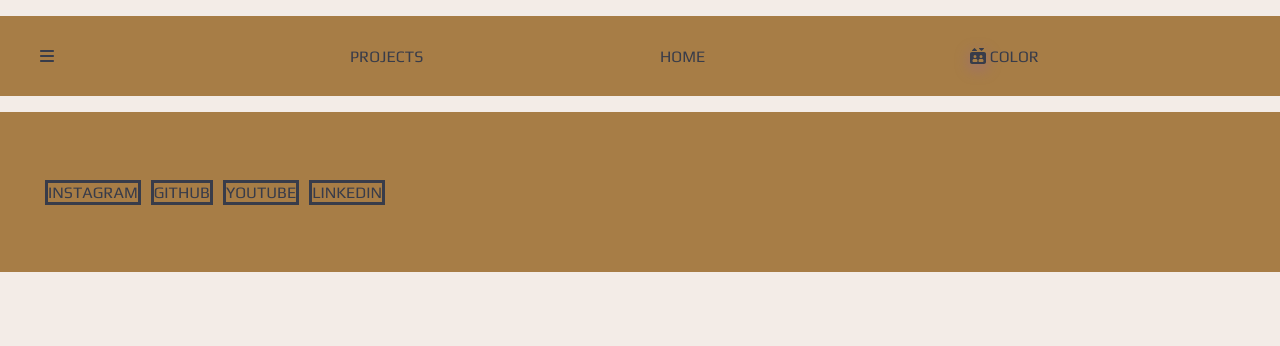
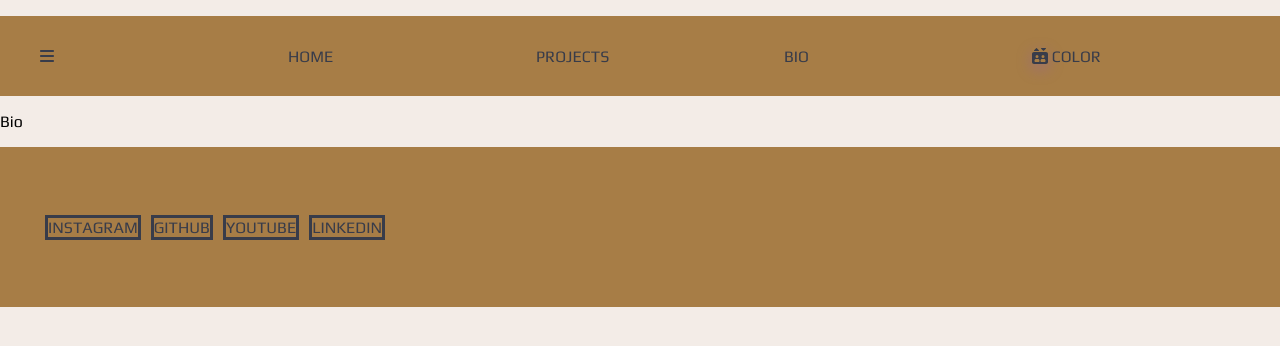
Before and after one commit to mrsaxman29/reactapp1, a React (Create React App) app in the folder reactapp1/: page /bio in a window 1280 px wide. Shown: the top 346 px of the page. Built offline with nearby package versions, Linux system fonts and the light colour scheme.

Commit message:
bio element

```diff
--- a/reactapp1/src/App.js
+++ b/reactapp1/src/App.js
@@ -3,6 +3,7 @@ import Body from './Body';
 import Footer from './Footer';
 import BG_Transition from './BG_Transition';
 import Projects from './Projects';
+import Bio from './Bio';
 import {BrowserRouter as Router, Route, Routes} from 'react-router-dom';
 
 
@@ -19,6 +20,7 @@ function App() {
     <Routes>
       <Route exact path="/" element={<><BG_Transition/><Body/></>}/>
       <Route exact path="/projects" element={<Projects/>}/>
+      <Route exact path="/bio" element={<Bio/>}/>
 
     </Routes>
 
--- /dev/null
+++ b/reactapp1/src/Bio.js
@@ -0,0 +1,7 @@
+import React from 'react'
+
+export default function Bio() {
+  return (
+    <div>Bio</div>
+  )
+}
--- a/reactapp1/src/Header.js
+++ b/reactapp1/src/Header.js
@@ -103,8 +103,10 @@ export default function Header() {
     <>
       <ul className='nav'>
         <i className='links'>{element}</i>
+        <li><Link className='links' to="/">HOME</Link></li>
         <li><Link className='links' to="/Projects">PROJECTS</Link></li>
-        <li><Link className='links' to="/">HOME</Link></li>
+        <li><Link className='links' to="/Bio">BIO</Link></li>
+
         <li id='color_change' className='links'>{other_icon} COLOR</li>
       </ul>
       <div id='below_nav'></div>
```
